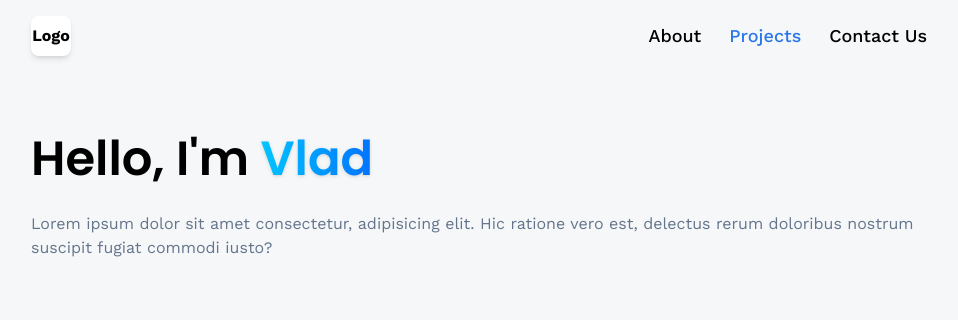
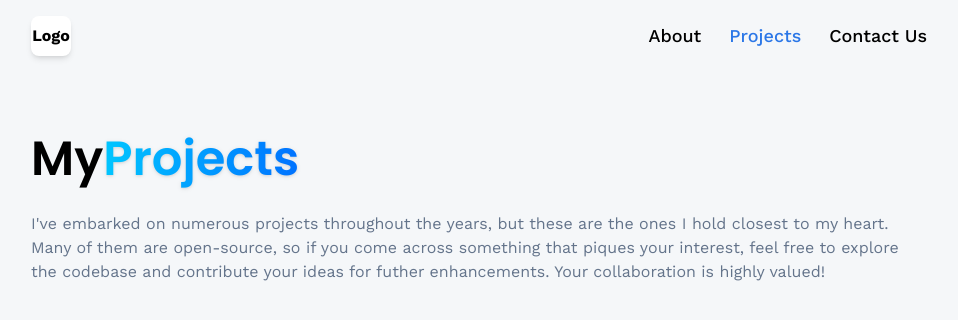
Before and after one commit to vbasoon/3d-portfolio, a React (Vite) app: page /projects in a window 1280 px wide. Shown: the top 320 px of the page, without its empty margins (161-1119 px from the left). Built offline with nearby package versions, Linux system fonts and the light colour scheme.

Commit message:
projects text

```diff
--- a/src/pages/Projects.jsx
+++ b/src/pages/Projects.jsx
@@ -4,10 +4,10 @@ const Projects = () => {
   return (
     <section className="max-container">
       <h1 className="head-text">
-        Hello, I'm <span className='blue-gradient_text font-semibold drop-shadow'>Vlad</span>
+        My<span className='blue-gradient_text font-semibold drop-shadow'>Projects</span>
       </h1>
       <div className="mt-5 flex flex-col gap-3 text-slate-500">
-        <p>Lorem ipsum dolor sit amet consectetur, adipisicing elit. Hic ratione vero est, delectus rerum doloribus nostrum suscipit fugiat commodi iusto?</p>
+        <p>I've embarked on numerous projects throughout the years, but these are the ones I hold closest to my heart. Many of them are open-source, so if you come across something that piques your interest, feel free to explore the codebase and contribute your ideas for futher enhancements. Your collaboration is highly valued! </p>
       </div>
     </section>
   )
```
